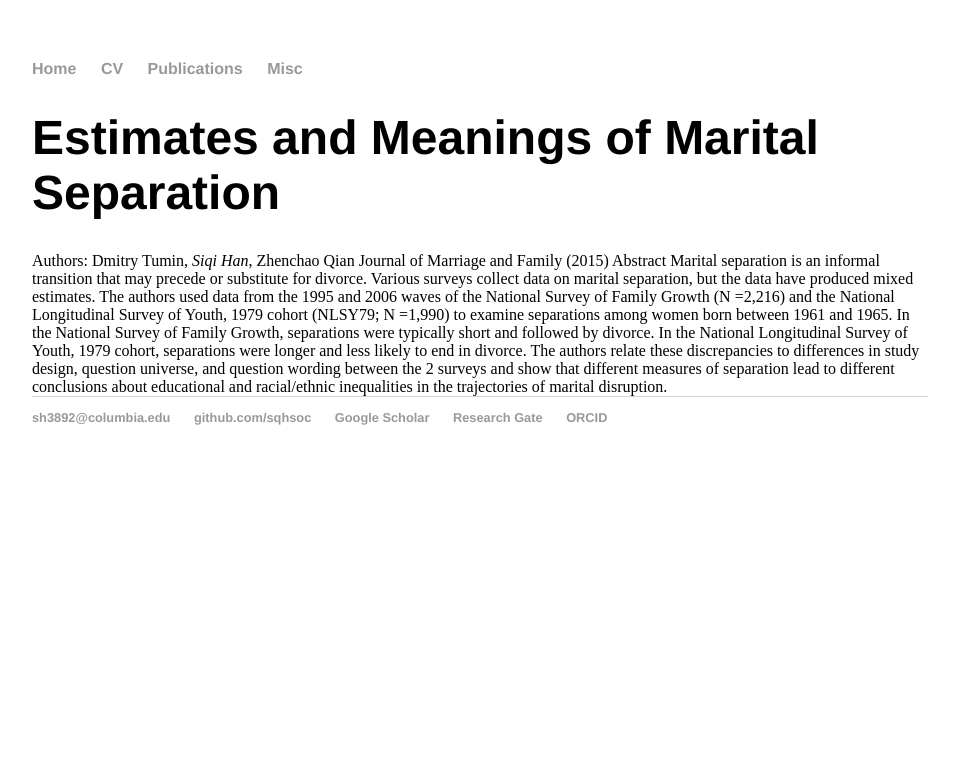
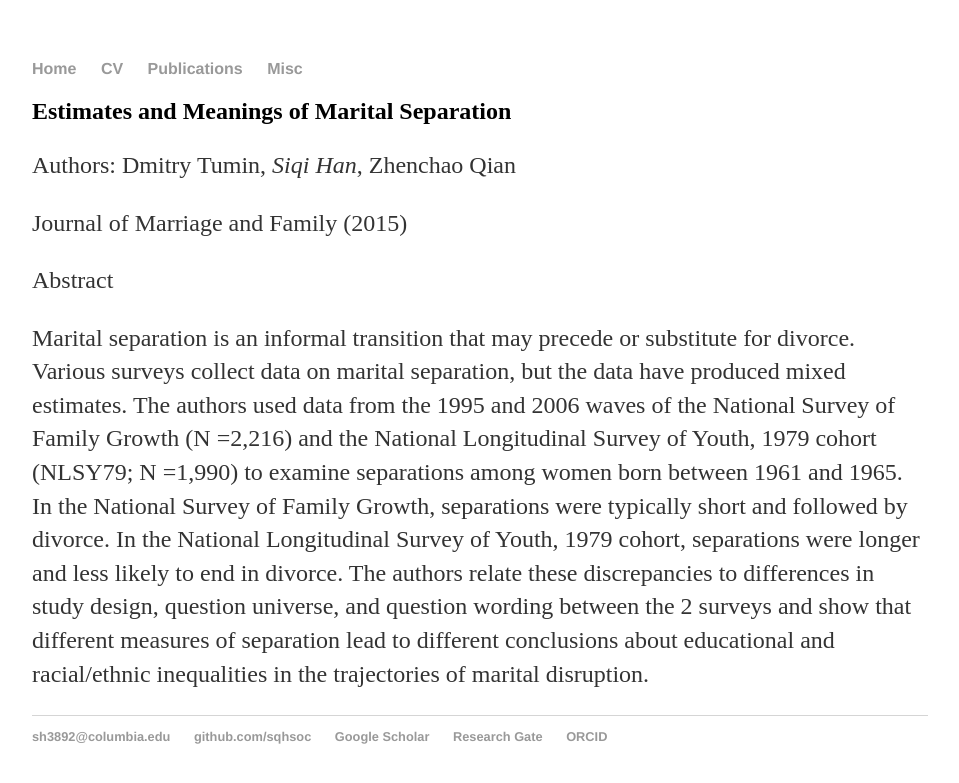
Before and after one commit to sqhsoc/sqhsoc.github.io, a Jekyll site: the page built from paper.html, in a window 1280 px wide. Shown: the top 783 px of the page, without its empty margins (160-1119 px from the left). Built offline with Jekyll 4.4.1, drawn with Linux system fonts in a browser that asks for light colours; part of the change alters nothing that is shown.

```diff
--- a/paper.html
+++ b/paper.html
@@ -4,17 +4,20 @@ title: Publications
 ---
 
 <div class="blurb">
-	<h1>Estimates and Meanings of Marital Separation</h1>
+	<h2>Estimates and Meanings of Marital Separation</h2>
 
-Authors: Dmitry Tumin, <i>Siqi Han</i>, Zhenchao Qian
-Journal of Marriage and Family (2015)
+<p> Authors: Dmitry Tumin, <i>Siqi Han</i>, Zhenchao Qian </p>
 
-Abstract
-Marital separation is an informal transition that may precede or substitute for divorce. Various surveys collect data on marital separation, but the data have produced mixed estimates. The
+
+<p> Journal of Marriage and Family (2015) </p>
+
+<p> Abstract </p>
+
+<p> Marital separation is an informal transition that may precede or substitute for divorce. Various surveys collect data on marital separation, but the data have produced mixed estimates. The
 authors used data from the 1995 and 2006 waves of the National Survey of Family Growth (N =2,216) and the National Longitudinal Survey of Youth, 1979 cohort (NLSY79; N =1,990) to examine separations among women born
 between 1961 and 1965. In the National Survey of Family Growth, separations were typically short and followed by divorce. In the National
 Longitudinal Survey of Youth, 1979 cohort, separations were longer and less likely to end in divorce. The authors relate these discrepancies
 to differences in study design, question universe, and question wording between the 2 surveys and show that different measures of separation lead
-to different conclusions about educational and racial/ethnic inequalities in the trajectories of marital disruption.
+to different conclusions about educational and racial/ethnic inequalities in the trajectories of marital disruption. </p>
 
 </div><!-- /.blurb -->
```
